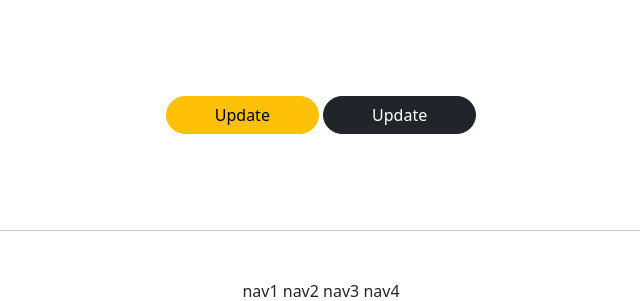
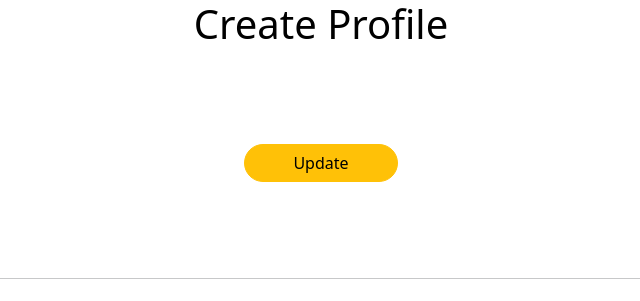
Before and after one commit to noeul1114/techit, a Django app: template accountapp/templates/accountapp/detail.html in a window 1280 px wide. Shown: the part 505-806 px from the top of the page, without its empty margins (319-959 px from the left). Run offline with Django 4.2, Linux system fonts and the light colour scheme; the template is opened without the code that fills it: values that come from a table or form of the project are taken from there, others are empty; the visitor is signed in with stand-in values (Sample User, id 1); data comes from the database, SQL or seed files in the repository; some libraries are stand-ins or nearby versions.

Commit message:
profileapp create route update

```diff
--- a/accountapp/templates/accountapp/detail.html
+++ b/accountapp/templates/accountapp/detail.html
@@ -13,13 +13,28 @@
              style="height: 15rem; width: 15rem; border-radius: 100rem;
                     object-fit: cover;">
         </div>
+
+        {% if target_user.profile %}
+
         <h1>
             {{ target_user.profile.nickname }}
         </h1>
+        {{ target_user.profile.message }}
+
+        {% elif target_user == user %}
+        <a href="{% url 'profileapp:create' %}">
+            <h1>
+                Create Profile
+            </h1>
+        </a>
+        {% else %}
+        <h1>
+            Unknown
+        </h1>
+        {% endif %}
     </div>
 
     <div style="max-width: 900px; margin: auto">
-        {{ target_user.profile.message }}
 
         {% if user == target_user %}
         <div>
@@ -28,11 +43,15 @@
                 Update
             </div>
             </a>
+
+            {% if target_user.profile %}
             <a href="{% url 'profileapp:update' pk=target_user.profile.pk %}">
             <div class="btn btn-dark rounded-pill px-5 my-5">
                 Update
             </div>
             </a>
+            {% endif %}
+
         </div>
         {% endif %}
     </div>
```
Also changed, not shown: media/article/02370-20230903192343__20230903192335__1507395305__20230903_192343_271272.jpg (added), media/article/02370-20230903192343__20230903192335__1507395305__20230903_192343_271272_kbJInl0.jpg (added), media/article/02535-20230903194636__20230903194625__4259902794__20230903_194636_766025.jpg (added), media/article/10170-20230814201923__20230814201915__939552431__20230814_201923_262079.jpg (added), media/profile/02366-20230903192312__20230903192304__167482643__20230903_192312_579742.jpg (added).
